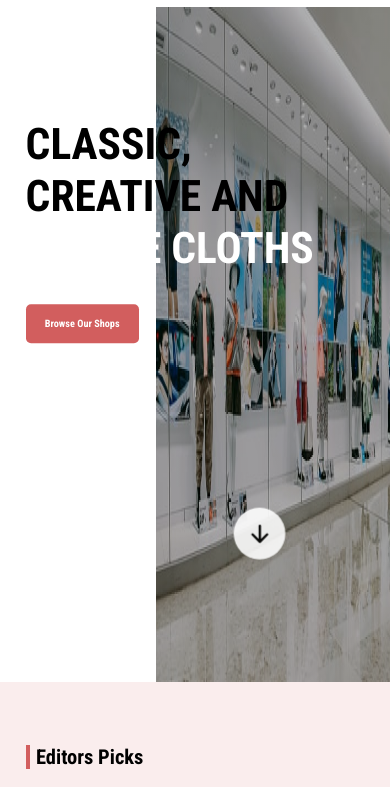
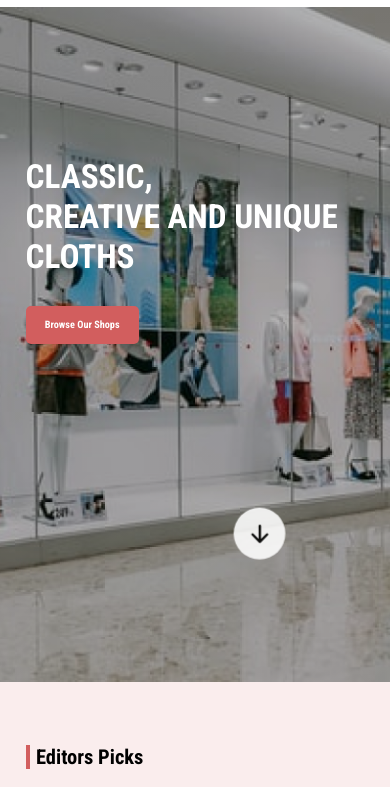
Before and after one commit to anye-web/kihenji-shopping, a plain HTML site: page index.html in a window 390 px wide. Shown: the part 57-844 px from the top of the page. Drawn offline with nearby package versions, Linux system fonts and the light colour scheme.

Commit message:
Fixed mobile hero

```diff
--- a/index.html
+++ b/index.html
@@ -30,7 +30,7 @@
           </div>
           <div class="header__links">
             <ul class="links">
-              <li><a href="#" class="link">products</a></li>
+              <li><a href="index.html" class="link active">products</a></li>
               <li><a href="shop.html" class="link">shops</a></li>
               <li><a href="#" class="link">deals</a></li>
             </ul>
--- a/utility.css
+++ b/utility.css
@@ -179,7 +179,19 @@
   html {
     font-size: 40%;
   }
-
+  .hero-section,
+  .shop-hero {
+    height: 80vh;
+    background-size: cover;
+    background-position: center;
+  }
+  .primary-heading {
+    font-size: 5.2rem;
+  }
+  .primary-heading,
+  .primary-heading span {
+    color: var(--color-white);
+  }
   .grid-col-2,
   .grid-col-3 {
     grid-template-columns: 1fr;
@@ -189,8 +201,8 @@
     grid-template-columns: repeat(2, 1fr);
   }
   .hero-content {
-    top: 50%;
-    transform: translate(0, 50%);
+    top: 80%;
+    transform: translate(0, 80%);
   }
 
   .d-headiing {
```
Also changed, not shown: shop.html (+1 -1 lines).
